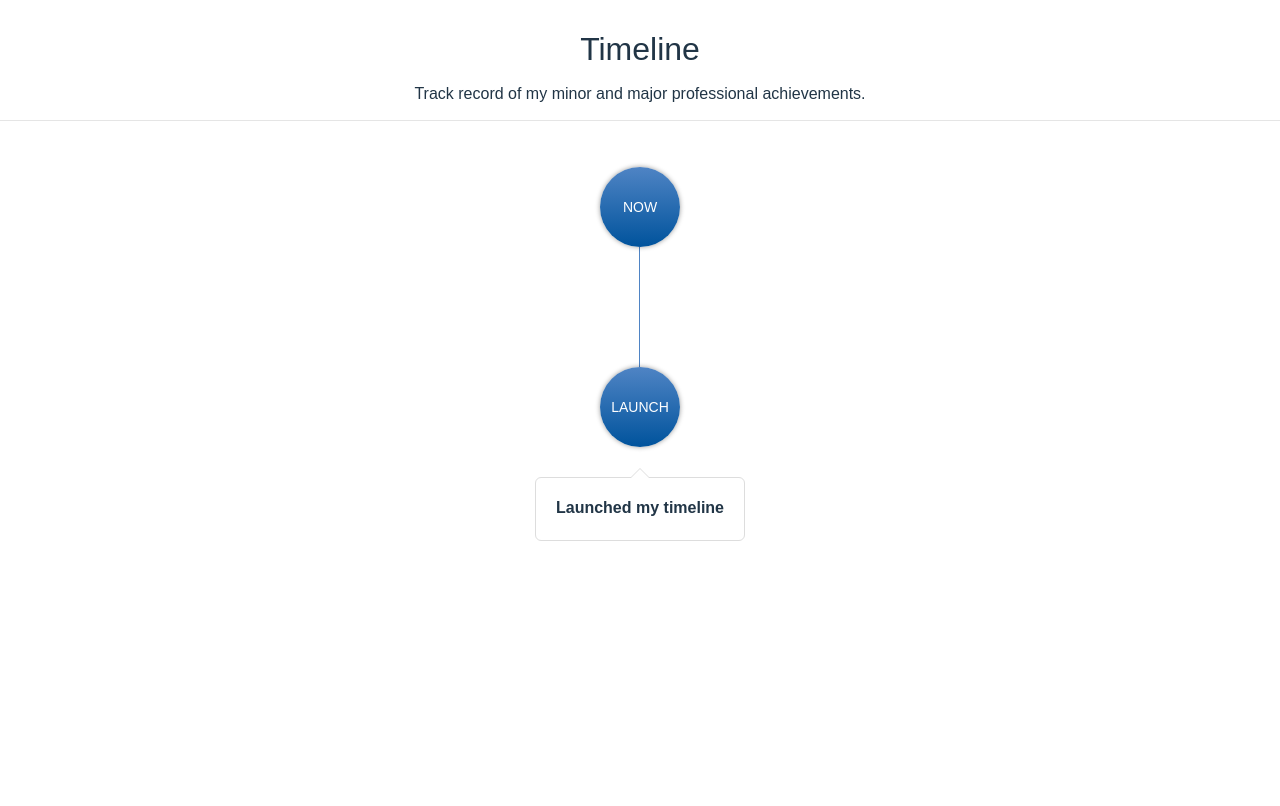
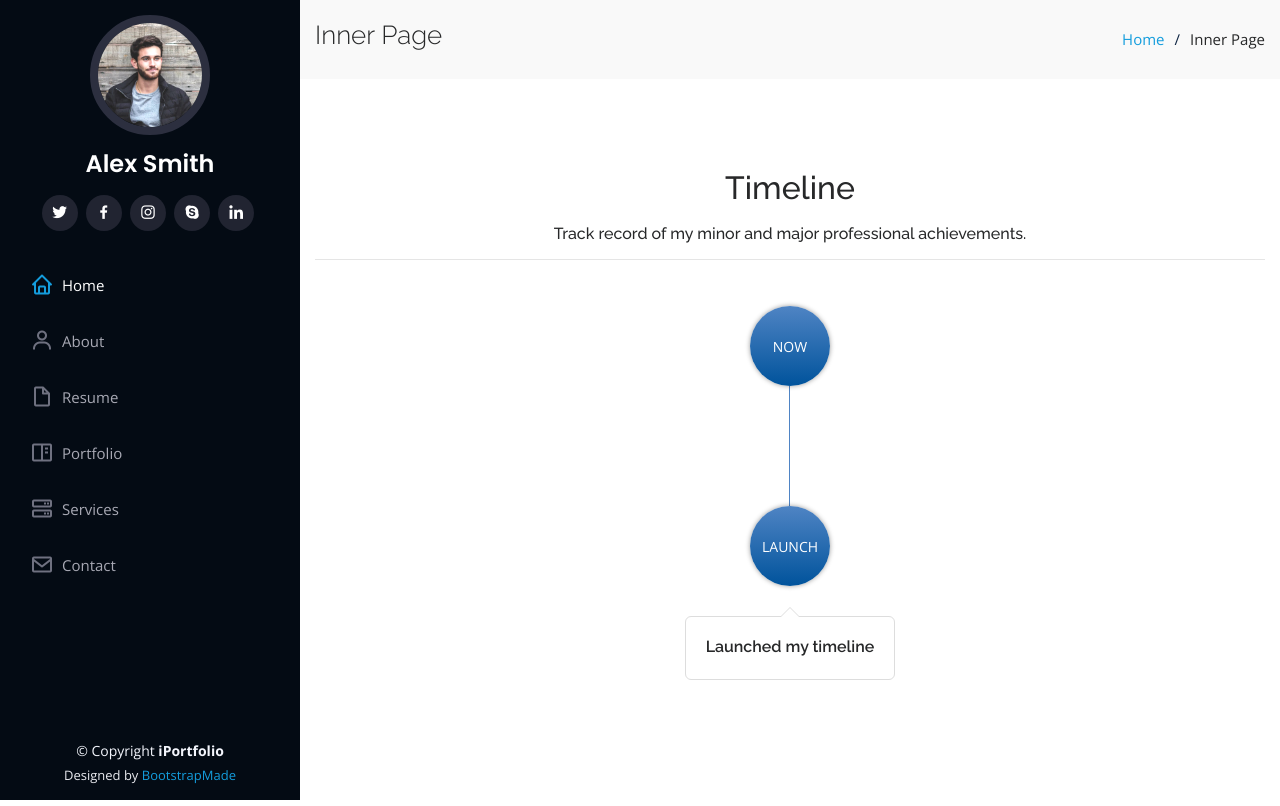
Before and after one commit to goyal-aman/portfolio, a Django app: page /timeline/ in a window 1280 px wide. Before the commit the page ends 541 px from the top, so only its background shows below. Run offline with Django 3.2, Linux system fonts and the light colour scheme; data that the repository does not hold is empty; some libraries are stand-ins or nearby versions.

Commit message:
primitive implementaton: added timeilne to inner-page.html

```diff
--- a/timeline/templates/timeline/card_list_view.html
+++ b/timeline/templates/timeline/card_list_view.html
@@ -3,16 +3,108 @@
 <html lang="en">
 
 <head>
-    <meta charset="UTF-8">
+    <meta charset="utf-8">
+    <meta content="width=device-width, initial-scale=1.0" name="viewport">
+
     <title>Aman Goyal - Timeline</title>
-    <meta name="viewport" content="initial-scale=1, maximum-scale=1">
+
     <link rel='stylesheet' href='https://stackpath.bootstrapcdn.com/bootstrap/4.4.1/css/bootstrap.min.css'>
     <link rel='stylesheet' href='https://cdnjs.cloudflare.com/ajax/libs/font-awesome/5.10.0/css/all.min.css'>
     <link rel="stylesheet" href="{% static 'timeline/style.css' %}">
 
+  <!--icons-->
+  <script src="https://code.iconify.design/1/1.0.7/iconify.min.js"></script>
+
+  <!-- Favicons -->
+  <link rel="apple-touch-icon" sizes="180x180" href="{% static 'landingpage/favicon/apple-touch-icon.png' %}">
+  <link rel="icon" type="image/png" sizes="32x32" href="{% static 'landingpage/favicon/favicon-32x32.png' %}">
+  <link rel="icon" type="image/png" sizes="16x16" href="{% static 'landingpage/favicon/favicon-16x16.png' %}">
+  <link rel="manifest" href="{% static 'landingpage/favicon/site.webmanifest' %}">
+
+  <!-- Google Fonts -->
+  <link
+    href="https://fonts.googleapis.com/css?family=Open+Sans:300,300i,400,400i,600,600i,700,700i|Raleway:300,300i,400,400i,500,500i,600,600i,700,700i|Poppins:300,300i,400,400i,500,500i,600,600i,700,700i"
+    rel="stylesheet">
+
+  <!-- Vendor CSS Files -->
+  <link href="{% static 'landingpage/vendor/bootstrap/css/bootstrap.min.css' %}" rel="stylesheet">
+  <link href="{% static 'landingpage/vendor/icofont/icofont.min.css' %}" rel="stylesheet">
+  <link href="{% static 'landingpage/vendor/boxicons/css/boxicons.min.css' %}" rel="stylesheet">
+  <link href="{% static 'landingpage/vendor/venobox/venobox.css' %}" rel="stylesheet">
+  <link href="{% static 'landingpage/vendor/owl.carousel/assets/owl.carousel.min.css' %}" rel="stylesheet">
+  <link href="{% static 'landingpage/vendor/aos/aos.css' %}" rel="stylesheet">
+
+  <!-- Template Main CSS File -->
+  <link href="{% static 'landingpage/css/style.css' %}" rel="stylesheet">
+
+  <!-- =======================================================
+  * Template Name: iPortfolio - v1.5.0
+  * Template URL: https://bootstrapmade.com/iportfolio-bootstrap-portfolio-websites-template/
+  * Author: BootstrapMade.com
+  * License: https://bootstrapmade.com/license/
+  ======================================================== -->
+
+
 </head>
 
 <body>
+
+  <!-- ======= Mobile nav toggle button ======= -->
+  <button type="button" class="mobile-nav-toggle d-xl-none"><i class="icofont-navigation-menu"></i></button>
+
+  <!-- ======= Header ======= -->
+  <header id="header">
+    <div class="d-flex flex-column">
+
+      <div class="profile">
+        <img src="assets/img/profile-img.jpg" alt="" class="img-fluid rounded-circle">
+        <h1 class="text-light"><a href="index.html">Alex Smith</a></h1>
+        <div class="social-links mt-3 text-center">
+          <a href="#" class="twitter"><i class="bx bxl-twitter"></i></a>
+          <a href="#" class="facebook"><i class="bx bxl-facebook"></i></a>
+          <a href="#" class="instagram"><i class="bx bxl-instagram"></i></a>
+          <a href="#" class="google-plus"><i class="bx bxl-skype"></i></a>
+          <a href="#" class="linkedin"><i class="bx bxl-linkedin"></i></a>
+        </div>
+      </div>
+
+      <nav class="nav-menu">
+        <ul>
+          <li><a href="index.html"><i class="bx bx-home"></i> <span>Home</span></a></li>
+          <li><a href="#about"><i class="bx bx-user"></i> <span>About</span></a></li>
+          <li><a href="#resume"><i class="bx bx-file-blank"></i> <span>Resume</span></a></li>
+          <li><a href="#portfolio"><i class="bx bx-book-content"></i> Portfolio</a></li>
+          <li><a href="#services"><i class="bx bx-server"></i> Services</a></li>
+          <li><a href="#contact"><i class="bx bx-envelope"></i> Contact</a></li>
+
+        </ul>
+      </nav><!-- .nav-menu -->
+      <button type="button" class="mobile-nav-toggle d-xl-none"><i class="icofont-navigation-menu"></i></button>
+
+    </div>
+  </header><!-- End Header -->
+
+  <main id="main">
+
+    <!-- ======= Breadcrumbs ======= -->
+    <section class="breadcrumbs">
+      <div class="container">
+
+        <div class="d-flex justify-content-between align-items-center">
+          <h2>Inner Page</h2>
+          <ol>
+            <li><a href="index.html">Home</a></li>
+            <li>Inner Page</li>
+          </ol>
+        </div>
+
+      </div>
+    </section><!-- End Breadcrumbs -->
+
+    <section class="inner-page">
+        <div class="container">
+    <!--new additions above-->
+
     <!-- partial:index.partial.html -->
     <div class="title">
         <h2>Timeline</h2>
@@ -62,6 +154,44 @@
     </div>
     <!-- partial -->
 
+
+    <!--new additions below-->
+    <!-- ======= Footer ======= -->
+  <footer id="footer">
+    <div class="container">
+      <div class="copyright">
+        &copy; Copyright <strong><span>iPortfolio</span></strong>
+      </div>
+      <div class="credits">
+        <!-- All the links in the footer should remain intact. -->
+        <!-- You can delete the links only if you purchased the pro version. -->
+        <!-- Licensing information: https://bootstrapmade.com/license/ -->
+        <!-- Purchase the pro version with working PHP/AJAX contact form: https://bootstrapmade.com/iportfolio-bootstrap-portfolio-websites-template/ -->
+        Designed by <a href="https://bootstrapmade.com/">BootstrapMade</a>
+      </div>
+    </div>
+  </footer><!-- End  Footer -->
+
+  <a href="#" class="back-to-top"><i class="icofont-simple-up"></i></a>
+
+
+  <!-- Vendor JS Files -->
+  <script src="{% static 'landingpage/vendor/jquery/jquery.min.js' %}"></script>
+  <script src="{% static 'landingpage/vendor/bootstrap/js/bootstrap.bundle.min.js' %}"></script>
+  <script src="{% static 'landingpage/vendor/jquery.easing/jquery.easing.min.js' %}"></script>
+  <script src="{% static 'landingpage/vendor/php-email-form/validate.js' %}"></script>
+  <script src="{% static 'landingpage/vendor/waypoints/jquery.waypoints.min.js' %}"></script>
+  <script src="{% static 'landingpage/vendor/counterup/counterup.min.js'  %}"></script>
+  <script src="{% static 'landingpage/vendor/isotope-layout/isotope.pkgd.min.js' %}"></script>
+  <script src="{% static 'landingpage/vendor/venobox/venobox.min.js' %}"></script>
+  <script src="{% static 'landingpage/vendor/owl.carousel/owl.carousel.min.js' %}"></script>
+  <script src="{% static 'landingpage/vendor/typed.js/typed.min.js' %}"></script>
+  <script src="{% static 'landingpage/vendor/aos/aos.js' %}"></script>
+
+  <!-- Template Main JS File -->
+  <script src="{% static 'landingpage/js/main.js' %}"></script>
+
+
 </body>
 
 </html>
```
